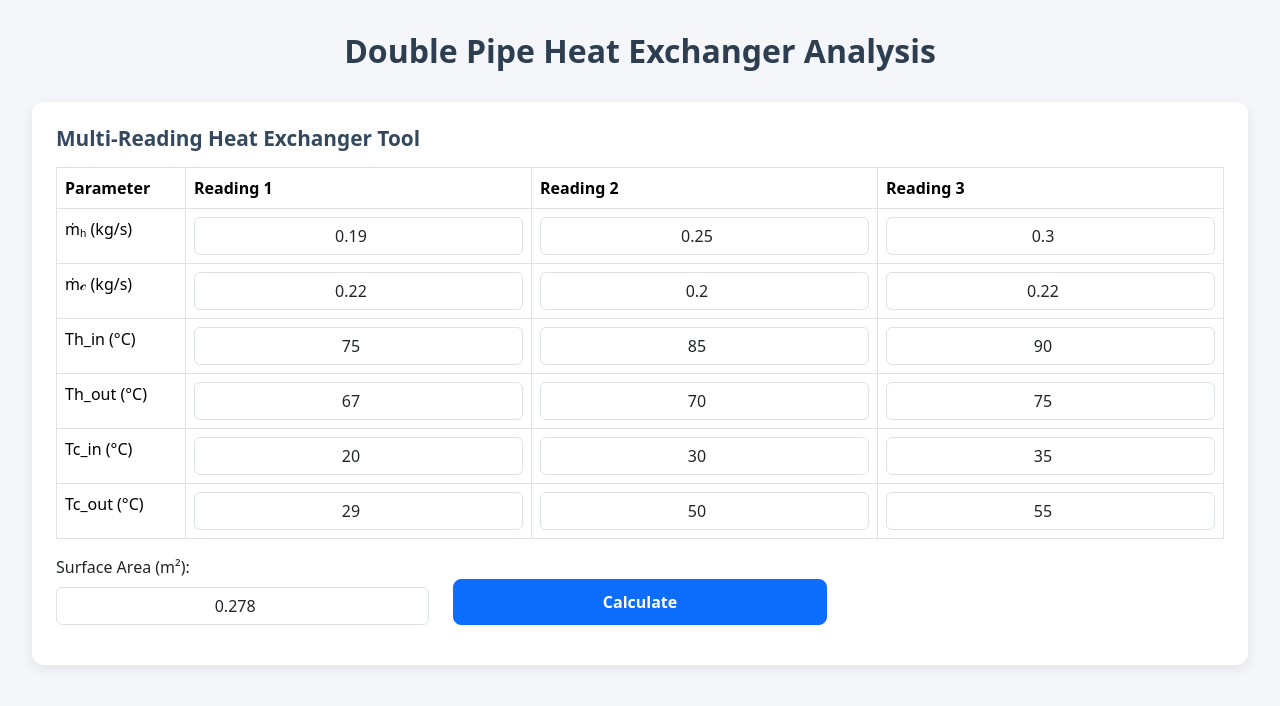
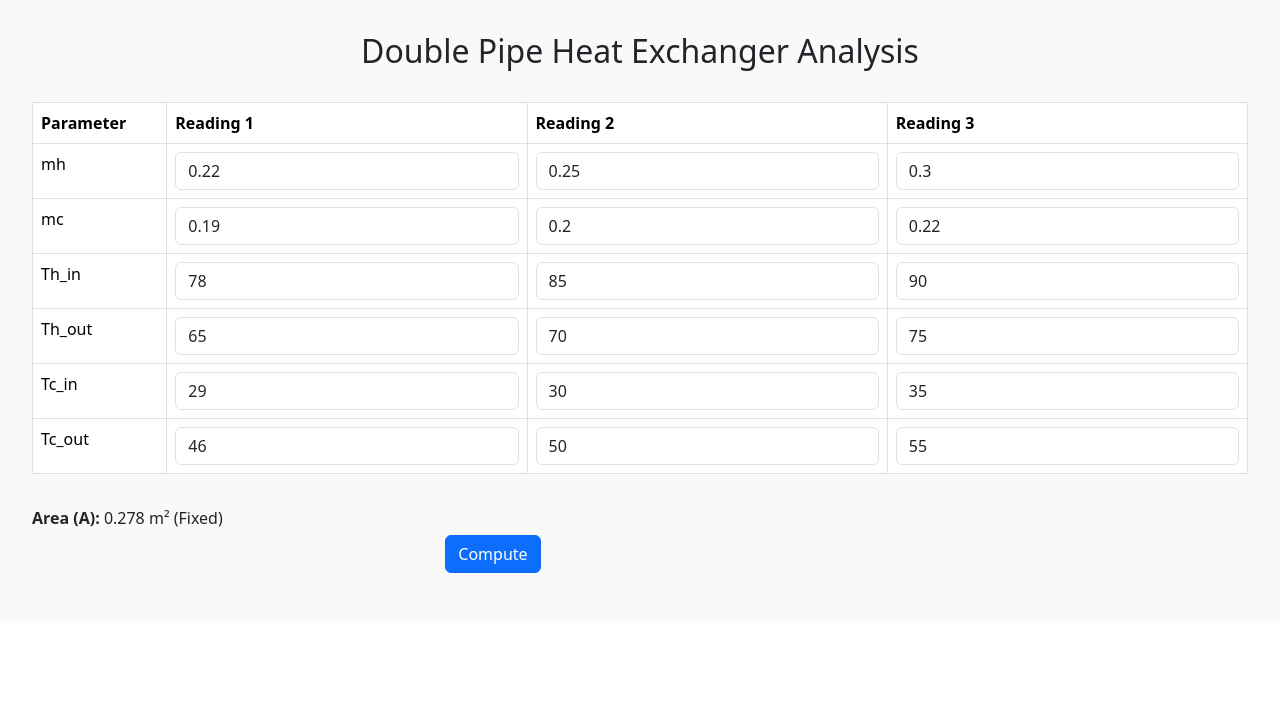
Before and after one commit to anirudhys123/Heat_Exchanger, a React (Vite) app: page / in a window 1280 px wide. Shown: the top 706 px of the page. Built offline with nearby package versions, Linux system fonts and the light colour scheme.

Commit message:
modified logic

```diff
--- a/src/components/HeatExchangerForm.jsx
+++ b/src/components/HeatExchangerForm.jsx
@@ -1,6 +1,5 @@
-// Save as HeatExchangerForm.jsx
 import React, { useState } from "react";
-import { Table, Button, Row, Col, Card } from "react-bootstrap";
+import { Table, Button, Row, Col } from "react-bootstrap";
 import { Line } from "react-chartjs-2";
 import {
   Chart as ChartJS,
@@ -8,10 +7,9 @@ import {
   LinearScale,
   PointElement,
   LineElement,
-  BarElement,
   Title,
   Tooltip,
-  Legend,
+  Legend
 } from "chart.js";
 
 ChartJS.register(
@@ -19,41 +17,22 @@ ChartJS.register(
   LinearScale,
   PointElement,
   LineElement,
-  BarElement,
   Title,
   Tooltip,
   Legend
 );
 
 export default function HeatExchangerForm() {
-  const cp = 4187;
+  const cp = 4187; // J/kg°C
+  const A = 0.278; // Fixed area
+
   const [readings, setReadings] = useState([
-    { mh: 0.19, mc: 0.22, Th_in: 75, Th_out: 67, Tc_in: 20, Tc_out: 29 },
+    { mh: 0.22, mc: 0.19, Th_in: 78, Th_out: 65, Tc_in: 29, Tc_out: 46 },
     { mh: 0.25, mc: 0.20, Th_in: 85, Th_out: 70, Tc_in: 30, Tc_out: 50 },
     { mh: 0.30, mc: 0.22, Th_in: 90, Th_out: 75, Tc_in: 35, Tc_out: 55 },
   ]);
-  const [A, setA] = useState(0.278);
+
   const [results, setResults] = useState([]);
-  const [avgEfficiency, setAvgEfficiency] = useState(null);
-
-  const styles = {
-    container: { backgroundColor: '#f4f6f9', padding: '2rem', minHeight: '100vh' },
-    heading: { color: '#2c3e50', fontWeight: 700, textAlign: 'center', fontSize: '2rem', marginBottom: '2rem' },
-    subheading: { fontSize: '1.3rem', fontWeight: 600, color: '#34495e', marginBottom: '1rem' },
-    card: { borderRadius: '12px', padding: '1.5rem', backgroundColor: '#fff', boxShadow: '0 4px 12px rgba(0,0,0,0.08)', marginBottom: '2rem' },
-    chart: { height: '350px', marginBottom: '2rem' },
-    input: { textAlign: 'center' },
-    label: { fontWeight: 500, marginBottom: '0.5rem', display: 'block' },
-    button: { width: '100%', padding: '10px 0', fontWeight: '600', fontSize: '1rem', borderRadius: '8px' }
-  };
-
-  const handleChange = (e, index, field) => {
-    const newReadings = [...readings];
-    newReadings[index][field] = parseFloat(e.target.value);
-    setReadings(newReadings);
-  };
-
-  const handleAreaChange = (e) => setA(parseFloat(e.target.value));
 
   const calculate = () => {
     const newResults = readings.map((r) => {
@@ -65,136 +44,204 @@ export default function HeatExchangerForm() {
       const deltaT2 = r.Th_out - r.Tc_in;
       const LMTD = Math.abs(deltaT1 - deltaT2) < 1e-6
         ? deltaT1
-        : ((deltaT1 - deltaT2) / Math.log(deltaT1 / deltaT2));
+        : (deltaT1 - deltaT2) / Math.log(deltaT1 / deltaT2);
 
       const U = Q / (A * LMTD);
-      const Cmin = Math.min(r.mh * cp, r.mc * cp);
-      const Qmax = Cmin * (r.Th_in - r.Tc_in);
-      const effectiveness = Q / Qmax;
 
-      return { ...r, Q, Qh, Qc, LMTD, U, effectiveness };
+      return {
+        ...r,
+        Q,
+        Qh,
+        Qc,
+        deltaT1,
+        deltaT2,
+        LMTD,
+        U,
+      };
     });
 
     setResults(newResults);
-    const avgEff = newResults.reduce((sum, r) => sum + r.effectiveness, 0) / newResults.length;
-    setAvgEfficiency((avgEff * 100).toFixed(2));
   };
 
-  const xLabels = results.map(r => r.mh);
+  const xLabels = results.map((r, idx) => `R${idx + 1} (ṁₕ ${r.mh} kg/s)`);
+
+  const chartData = (label, key, color) => ({
+    labels: xLabels,
+    datasets: [{
+      label,
+      data: results.map(r => r[key]),
+      borderColor: color,
+      backgroundColor: color,
+      pointBackgroundColor: 'white',
+      pointBorderColor: color,
+      pointRadius: 5,
+      pointHoverRadius: 7,
+      borderWidth: 3,
+      fill: false,
+      tension: 0.4
+    }],
+  });
 
   const chartOptions = (label) => ({
     responsive: true,
     maintainAspectRatio: false,
-    plugins: { legend: { position: 'bottom' }, title: { display: false } },
+    plugins: {
+      legend: {
+        position: 'bottom',
+        labels: {
+          font: {
+            size: 14
+          }
+        }
+      },
+      tooltip: {
+        callbacks: {
+          label: function (context) {
+            return `${context.dataset.label}: ${context.parsed.y.toFixed(2)}`;
+          }
+        }
+      },
+      title: {
+        display: true,
+        text: label,
+        font: {
+          size: 18
+        },
+        padding: {
+          top: 10,
+          bottom: 20
+        }
+      }
+    },
     scales: {
-      x: { title: { display: true, text: 'ṁₕ (kg/s)' } },
-      y: { title: { display: true, text: label } }
+      x: {
+        title: {
+          display: true,
+          text: 'Readings (ṁₕ)',
+          font: {
+            size: 16
+          }
+        },
+        ticks: {
+          font: {
+            size: 13
+          }
+        },
+        grid: {
+          display: true,
+          color: '#ddd'
+        }
+      },
+      y: {
+        title: {
+          display: true,
+          text: label,
+          font: {
+            size: 16
+          }
+        },
+        ticks: {
+          font: {
+            size: 13
+          }
+        },
+        grid: {
+          display: true,
+          color: '#ddd'
+        }
+      }
     }
   });
 
-  const chartData = (label, key, color) => ({
-    labels: xLabels,
-    datasets: [{ label, data: results.map(r => r[key]), borderColor: color, backgroundColor: color, fill: false }],
-  });
+  return (
+    <div style={{ padding: '2rem', backgroundColor: '#f9f9f9' }}>
+      <h2 style={{ textAlign: 'center', marginBottom: '2rem' }}>Double Pipe Heat Exchanger Analysis</h2>
 
-  const parameterLabels = [
-    { label: 'ṁₕ (kg/s)', key: 'mh' },
-    { label: 'ṁ𝒸 (kg/s)', key: 'mc' },
-    { label: 'Th_in (°C)', key: 'Th_in' },
-    { label: 'Th_out (°C)', key: 'Th_out' },
-    { label: 'Tc_in (°C)', key: 'Tc_in' },
-    { label: 'Tc_out (°C)', key: 'Tc_out' },
-  ];
-
-  return (
-    <div style={styles.container}>
-      <h1 style={styles.heading}>Double Pipe Heat Exchanger Analysis</h1>
-      <div style={styles.card}>
-        <h2 style={styles.subheading}>Multi-Reading Heat Exchanger Tool</h2>
       <Table bordered responsive>
         <thead>
           <tr>
             <th>Parameter</th>
-              {readings.map((_, idx) => (<th key={idx}>Reading {idx + 1}</th>))}
+            {readings.map((_, idx) => <th key={idx}>Reading {idx + 1}</th>)}
           </tr>
         </thead>
         <tbody>
-            {parameterLabels.map(({ label, key }) => (
-              <tr key={key}>
-                <td>{label}</td>
+          {['mh', 'mc', 'Th_in', 'Th_out', 'Tc_in', 'Tc_out'].map((param, i) => (
+            <tr key={i}>
+              <td>{param}</td>
               {readings.map((r, idx) => (
                 <td key={idx}>
-                    <input type="number" value={r[key]} onChange={(e) => handleChange(e, idx, key)} className="form-control" style={styles.input} step="any" />
+                  <input
+                    type="number"
+                    value={r[param]}
+                    onChange={(e) => {
+                      const newReadings = [...readings];
+                      newReadings[idx][param] = parseFloat(e.target.value);
+                      setReadings(newReadings);
+                    }}
+                    className="form-control"
+                  />
                 </td>
               ))}
             </tr>
           ))}
         </tbody>
       </Table>
-        <Row className="mb-3">
+
+      <Row className="my-3">
         <Col md={4}>
-            <label style={styles.label}>Surface Area (m²):</label>
-            <input type="number" value={A} onChange={handleAreaChange} className="form-control" style={styles.input} step="any" />
+          <label><strong>Area (A):</strong> 0.278 m² (Fixed)</label>
         </Col>
-          <Col md={4} className="d-flex align-items-end">
-            <Button variant="primary" onClick={calculate} style={styles.button}>Calculate</Button>
+        <Col md={4}>
+          <Button onClick={calculate} variant="primary" style={{ marginTop: '1.8rem' }}>Compute</Button>
         </Col>
       </Row>
-      </div>
 
       {results.length > 0 && (
         <>
-          <div style={styles.card}>
-            <h3 style={styles.subheading}>Results Table</h3>
+          <h4 className="mt-4">Results</h4>
           <Table bordered responsive>
             <thead>
               <tr>
                 <th>ṁₕ (kg/s)</th>
                 <th>ṁ𝒸 (kg/s)</th>
-                  <th>Q (W)</th>
+                <th>Qₕ (W)</th>
+                <th>Q𝒸 (W)</th>
+                <th>Q = (Qh+Qc)/2 (W)</th>
+                <th>ΔT₁ (°C)</th>
+                <th>ΔT₂ (°C)</th>
                 <th>LMTD (°C)</th>
                 <th>U (W/m²°C)</th>
-                  <th>Effectiveness</th>
               </tr>
             </thead>
             <tbody>
-                {results.map((r, idx) => (
-                  <tr key={idx}>
+              {results.map((r, i) => (
+                <tr key={i}>
                   <td>{r.mh}</td>
                   <td>{r.mc}</td>
                   <td>{r.Q.toFixed(2)}</td>
+                  <td>{r.Qh.toFixed(2)}</td>
+                  <td>{r.Qc.toFixed(2)}</td>
+                  <td>{r.deltaT1.toFixed(2)}</td>
+                  <td>{r.deltaT2.toFixed(2)}</td>
                   <td>{r.LMTD.toFixed(2)}</td>
                   <td>{r.U.toFixed(2)}</td>
-                    <td>{(r.effectiveness * 100).toFixed(2)}%</td>
                 </tr>
               ))}
             </tbody>
           </Table>
-            <p style={{ fontWeight: 'bold', fontSize: '1.1rem', color: '#2e7d32' }}>
-               Average Heat Exchanger Efficiency: <strong>{avgEfficiency}%</strong>
-            </p>
-          </div>
 
-          <div style={styles.card}>
-            <h3 style={styles.subheading}>Graphical Analysis</h3>
+          <h4 className="mt-4">Graphs</h4>
           <Row>
-              <Col md={6}><div style={styles.chart}><Line data={chartData("Heat Transfer (Q)", "Q", "#2e86de")} options={chartOptions("Q (W)")} /></div></Col>
-              <Col md={6}><div style={styles.chart}><Line data={chartData("Overall Heat Transfer Coefficient (U)", "U", "#28b463")} options={chartOptions("U (W/m²°C)")} /></div></Col>
+            <Col md={6} style={{ height: '350px', marginBottom: '2rem' }}>
+              <Line data={chartData("Heat Transfer Rate (Q)", "Q", "blue")} options={chartOptions("Heat Transfer Rate (Q)")} />
+            </Col>
+            <Col md={6} style={{ height: '350px', marginBottom: '2rem' }}>
+              <Line data={chartData("Overall Heat Transfer Coefficient (U)", "U", "green")} options={chartOptions("Overall Heat Transfer Coefficient (U)")} />
+            </Col>
+            <Col md={6} style={{ height: '350px', marginBottom: '2rem' }}>
+              <Line data={chartData("Log Mean Temperature Difference (LMTD)", "LMTD", "orange")} options={chartOptions("Log Mean Temperature Difference (LMTD)")} />
+            </Col>
           </Row>
-            <Row>
-              <Col md={6}><div style={styles.chart}><Line data={chartData("LMTD", "LMTD", "#e67e22")} options={chartOptions("LMTD (°C)")} /></div></Col>
-              <Col md={6}><div style={styles.chart}><Line data={chartData("Effectiveness", "effectiveness", "#8e44ad")} options={chartOptions("Effectiveness")} /></div></Col>
-            </Row>
-          </div>
-
-          <div style={styles.card}>
-            <h3 style={styles.subheading}>Conclusion</h3>
-            <p>
-              Based on the readings and analysis, the average effectiveness of the heat exchanger is <strong>{avgEfficiency}%</strong>,
-              and the overall heat transfer coefficient (U) varies based on the flow rates and inlet/outlet temperature conditions.
-              These insights are useful for optimizing the performance of the double pipe heat exchanger.
-            </p>
-          </div>
         </>
       )}
     </div>
```
Lines whose indentation alone changed are shown as unchanged.
